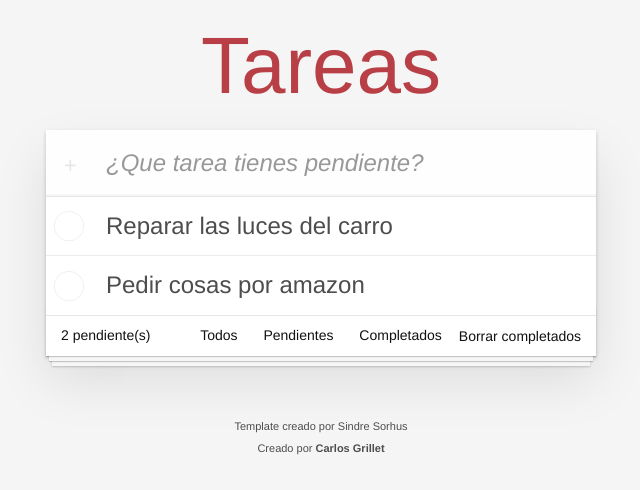
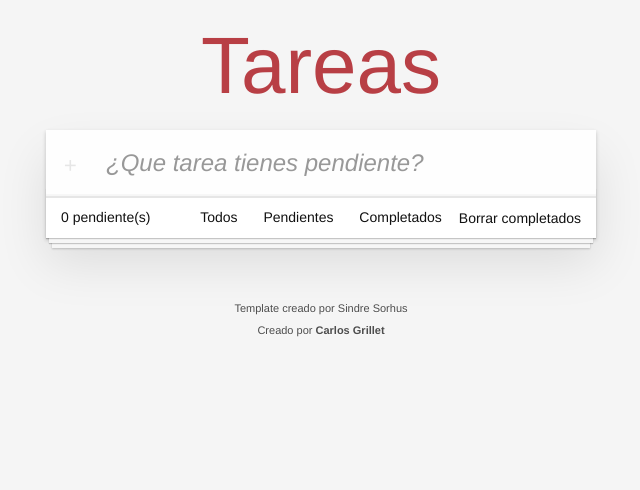
Before and after one commit to carlosgrillet/todo-app, a website built with Vite: page docs/index.html in a window 1280 px wide. Shown: the whole page, without its empty margins (319-959 px from the left). Built offline with nearby package versions, Linux system fonts and the light colour scheme.

Commit message:
default task deleted

```diff
--- a/docs/index.html
+++ b/docs/index.html
@@ -4,7 +4,7 @@
     <meta charset="UTF-8" />
     <meta name="viewport" content="width=device-width, initial-scale=1.0" />
     <title>TODO APP</title>
-    <script type="module" crossorigin src="/todo-app/assets/index-fb8367b1.js"></script>
+    <script type="module" crossorigin src="/todo-app/assets/index-b2d54846.js"></script>
     <link rel="stylesheet" href="/todo-app/assets/index-21835cbe.css">
   </head>
   <body>
--- a/src/store/todo.store.js
+++ b/src/store/todo.store.js
@@ -7,10 +7,7 @@
 };
 
 const state = {
-  todos: [
-    new Todo('Reparar las luces del carro'),
-    new Todo('Pedir cosas por amazon'),
-  ],
+  todos: [],
   filter: Filters.All,
 };
 
```
Also changed, not shown: 2 other files.
